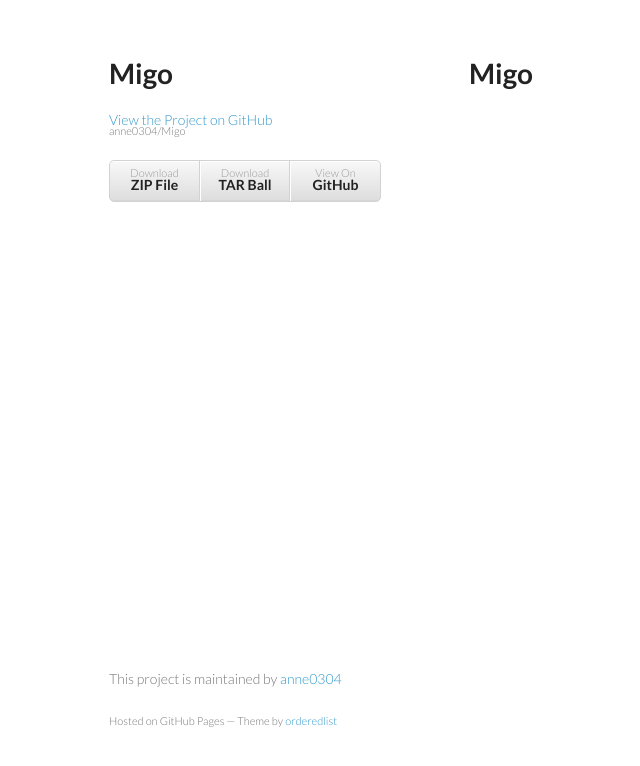
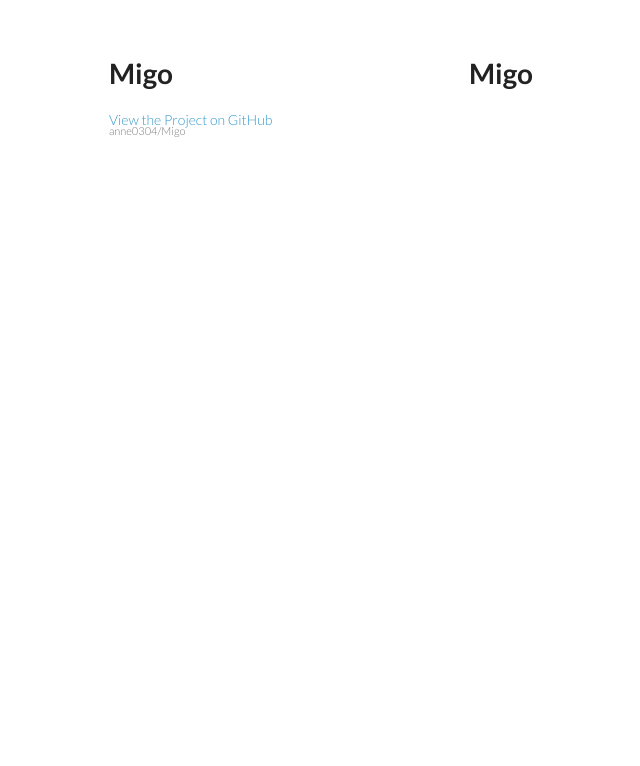
Before and after one commit to anne0304/Migo, a plain HTML site: page index.html in a window 1280 px wide. Shown: the whole page, without its empty margins (101-741 px from the left). Drawn offline with Linux system fonts and the light colour scheme.

Commit message:
Update index.html

```diff
--- a/index.html
+++ b/index.html
@@ -33,21 +33,11 @@ var s = document.getElementsByTagName('script')[0];s.parentNode.insertBefore(glc
 
         <p class="view"><a href="https://github.com/anne0304/Migo">View the Project on GitHub <small>anne0304/Migo</small></a></p>
 
-
-        <ul>
-          <li><a href="https://github.com/anne0304/Migo/zipball/master">Download <strong>ZIP File</strong></a></li>
-          <li><a href="https://github.com/anne0304/Migo/tarball/master">Download <strong>TAR Ball</strong></a></li>
-          <li><a href="https://github.com/anne0304/Migo">View On <strong>GitHub</strong></a></li>
-        </ul>
       </header>
       <section>
         <h1>
 <a name="migo" class="anchor" href="#migo"><span class="octicon octicon-link"></span></a>Migo</h1>
       </section>
-      <footer>
-        <p>This project is maintained by <a href="https://github.com/anne0304">anne0304</a></p>
-        <p><small>Hosted on GitHub Pages &mdash; Theme by <a href="https://github.com/orderedlist">orderedlist</a></small></p>
-      </footer>
     </div>
     <script src="javascripts/scale.fix.js"></script>
 
```
